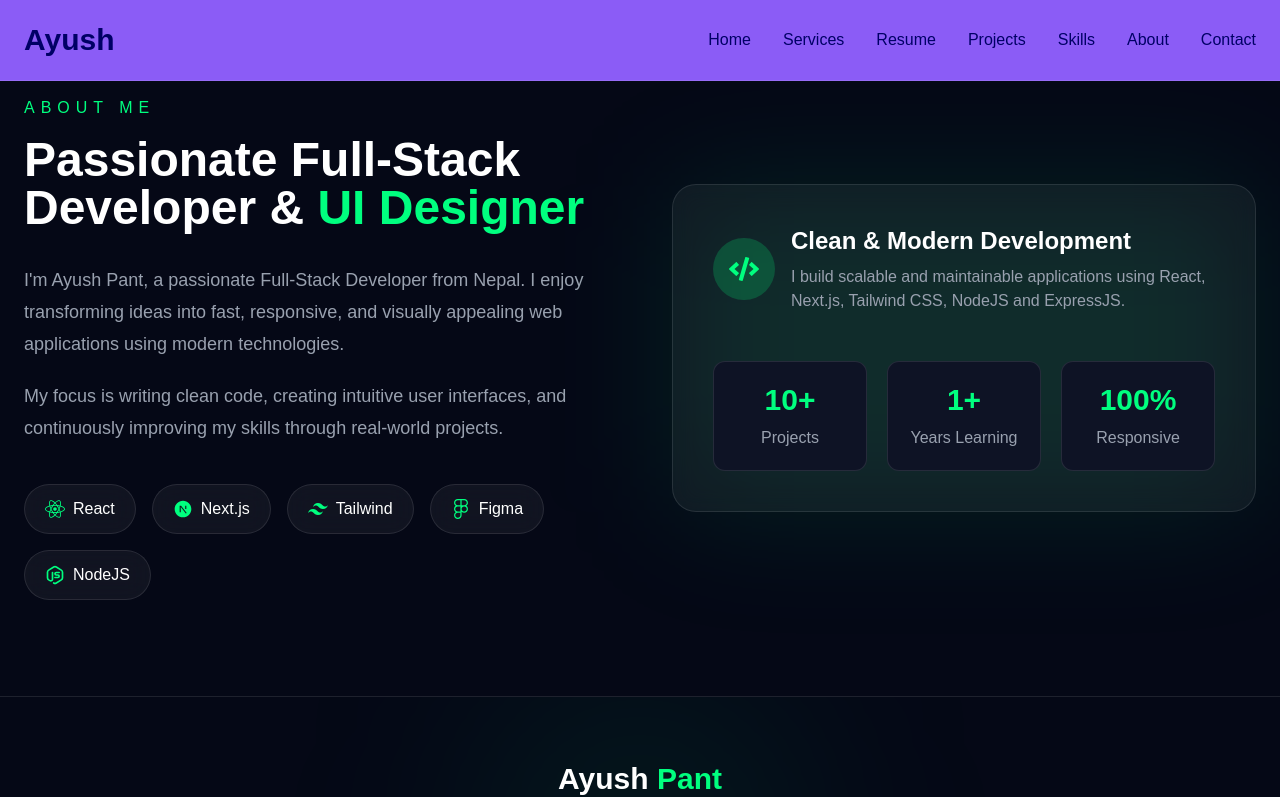
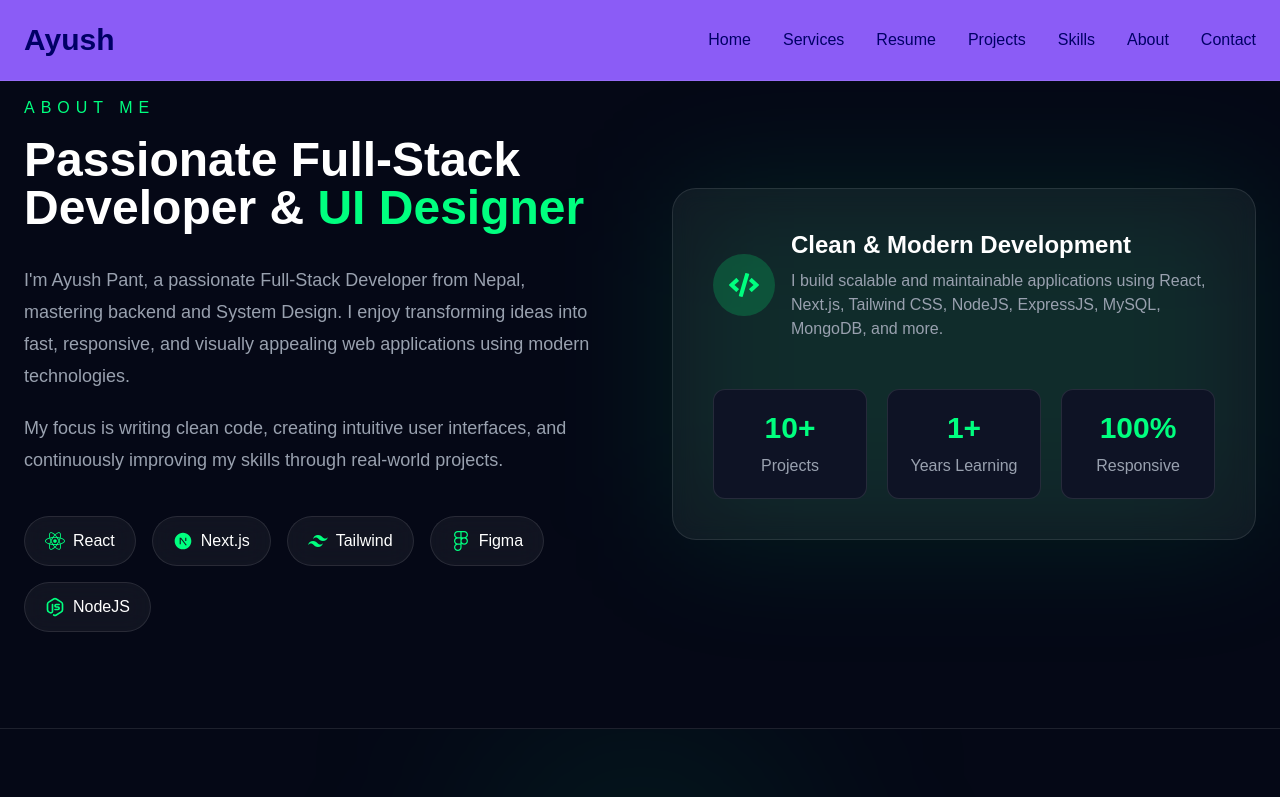
Before and after one commit to ayushpant-ui/Portfolio_New, a Next.js app: page /about in a window 1280 px wide. Shown: the top 797 px of the page. Built offline with nearby package versions, Linux system fonts and the light colour scheme.

Commit message:
changed in About section and Skills section

```diff
--- a/src/app/about/page.jsx
+++ b/src/app/about/page.jsx
@@ -69,7 +69,7 @@ export default function About() {
           </h2>
 
           <p className="mt-8 text-lg leading-8 text-gray-400">
-            I'm Ayush Pant, a passionate Full-Stack Developer from Nepal.
+            I'm Ayush Pant, a passionate Full-Stack Developer from Nepal, mastering backend and System Design.
             I enjoy transforming ideas into fast, responsive, and visually
             appealing web applications using modern technologies.
           </p>
@@ -136,7 +136,7 @@ export default function About() {
 
                   <p className="mt-2 text-gray-400">
                     I build scalable and maintainable applications
-                    using React, Next.js, Tailwind CSS, NodeJS and ExpressJS.
+                    using React, Next.js, Tailwind CSS, NodeJS, ExpressJS, MySQL, MongoDB, and more.
                   </p>
 
                 </div>
--- a/src/app/skills/page.jsx
+++ b/src/app/skills/page.jsx
@@ -1,7 +1,7 @@
 "use client";
 
 import { motion } from "framer-motion";
-
+import { DiMongodb } from "react-icons/di";
 import {
   FaReact,
   FaHtml5,
@@ -96,6 +96,12 @@ const skills = [
     icon: <FaFigma />,
     color: "text-pink-400",
   },
+  {
+    name: "MongoDB",
+    icon: <DiMongodb />,
+    color: "text-green-600",
+  }
+
 ];
 
 function Skills() {
```
